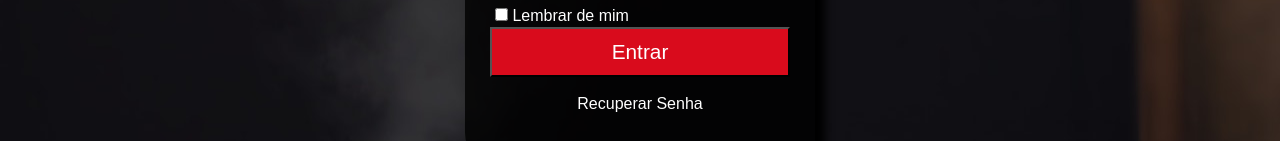
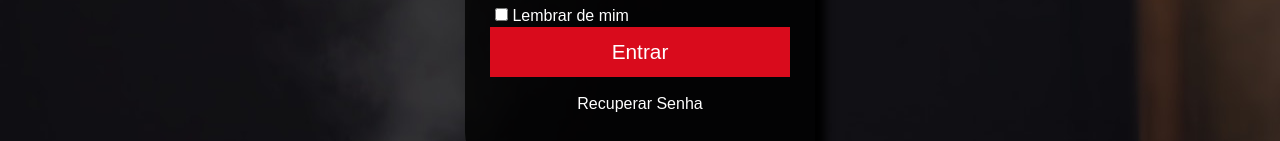
Before and after one commit to alissoncale/projetonetflix, a plain HTML site: page index.html in a window 1280 px wide. Shown: the part 362-503 px from the top of the page. Drawn offline with Linux system fonts and the light colour scheme.

Commit message:
arrumando erro do entrar

```diff
--- a/Estilos/style.css
+++ b/Estilos/style.css
@@ -96,6 +96,10 @@ input#entrar{
     margin-top: 30px;
     padding: 10px;
     width:300px;
+    border-top: none;
+    border-left: none;
+    border-right: none;
+    border-bottom: none;
 }
 input#entrar:hover{
     background-color: white;
```
